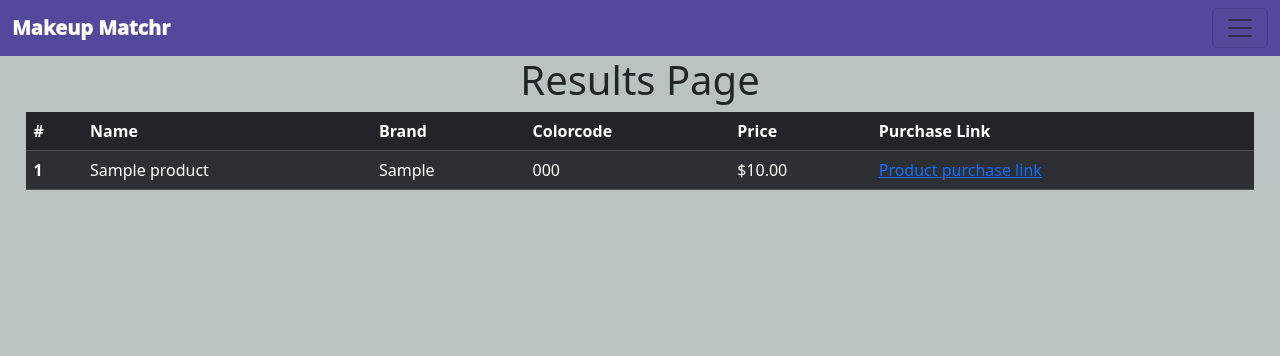
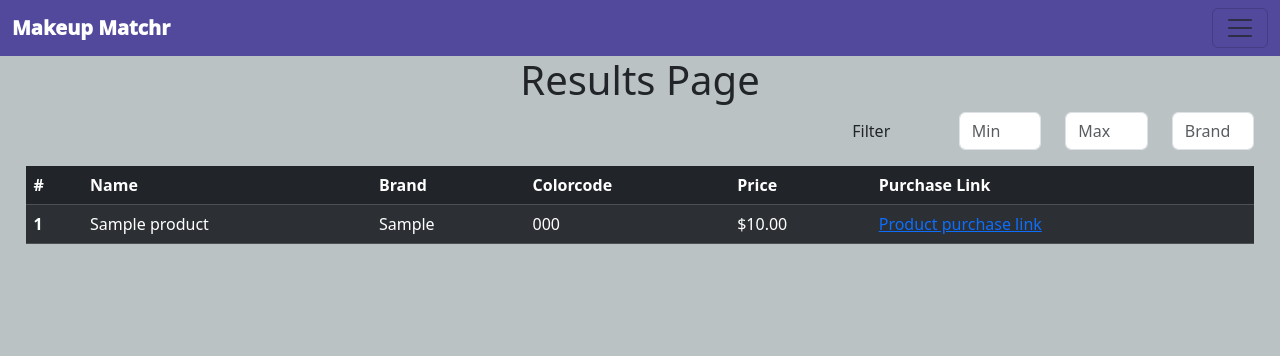
Before and after one commit to LaneDibello/makeup-matchr, a Django app: page /results/ in a window 1280 px wide. Shown: the top 356 px of the page. Run offline with Django 4.2, Linux system fonts and the light colour scheme; tables that the repository leaves empty hold one stand-in row (values such as "Sample post").

Commit message:
added base form for filtering options

```diff
--- a/makeupMatcher/makeupApp/static/styles/results.css
+++ b/makeupMatcher/makeupApp/static/styles/results.css
@@ -27,3 +27,12 @@ table {
     padding-right: 2%;
     padding-bottom: 2%;
 }
+
+#filterPadding {
+    padding-right: 2%;
+}
+
+#alignText {
+    text-align: end;
+    margin-bottom: 0;
+}
--- a/makeupMatcher/makeupApp/templates/results.html
+++ b/makeupMatcher/makeupApp/templates/results.html
@@ -4,12 +4,34 @@
 {% block title %}Makeup Matchr | Results{% endblock %}
 
 {% block style %}
-    <link rel="stylesheet" href="{% static '../static/styles/results.css' %}" />
+<link rel="stylesheet" href="{% static '../static/styles/results.css' %}" />
 {% endblock %}
 
 {% block content %}
 
 <h1>Results Page</h1>
+
+<div class="row" id="filterPadding">
+    <div class="col-8"></div>
+    <div class="col">
+        <form>
+            <div class="row">
+                <!-- Use bootstrap dropdown button to contain form -->
+                <p class="col d-flex align-items-center" id="alignText">Filter</p>
+                <div class="col">
+                    <input type="text" class="form-control" placeholder="Min" aria-label="Minimum price point">
+                </div>
+                <div class="col">
+                    <input type="text" class="form-control" placeholder="Max" aria-label="Maximum price point">
+                </div>
+                <div class="col">
+                    <input type="text" class="form-control" placeholder="Brand" aria-label="Select Brand">
+                </div>
+            </div>
+        </form>
+    </div>
+</div>
+
 <div id="tablePadding">
     <div class="table-responsive">
         <table class="table table-dark table-striped table-hover" id="table" data-url="json/data1.json"
```
